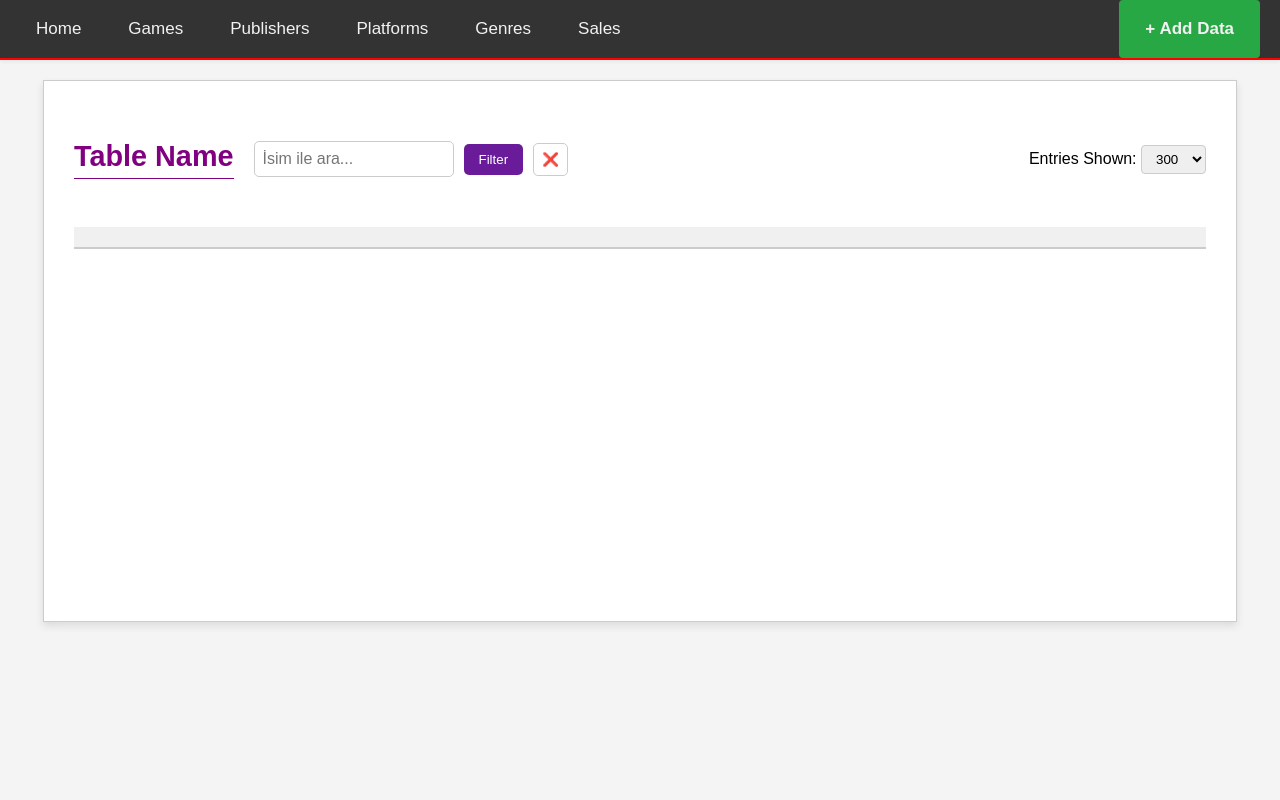
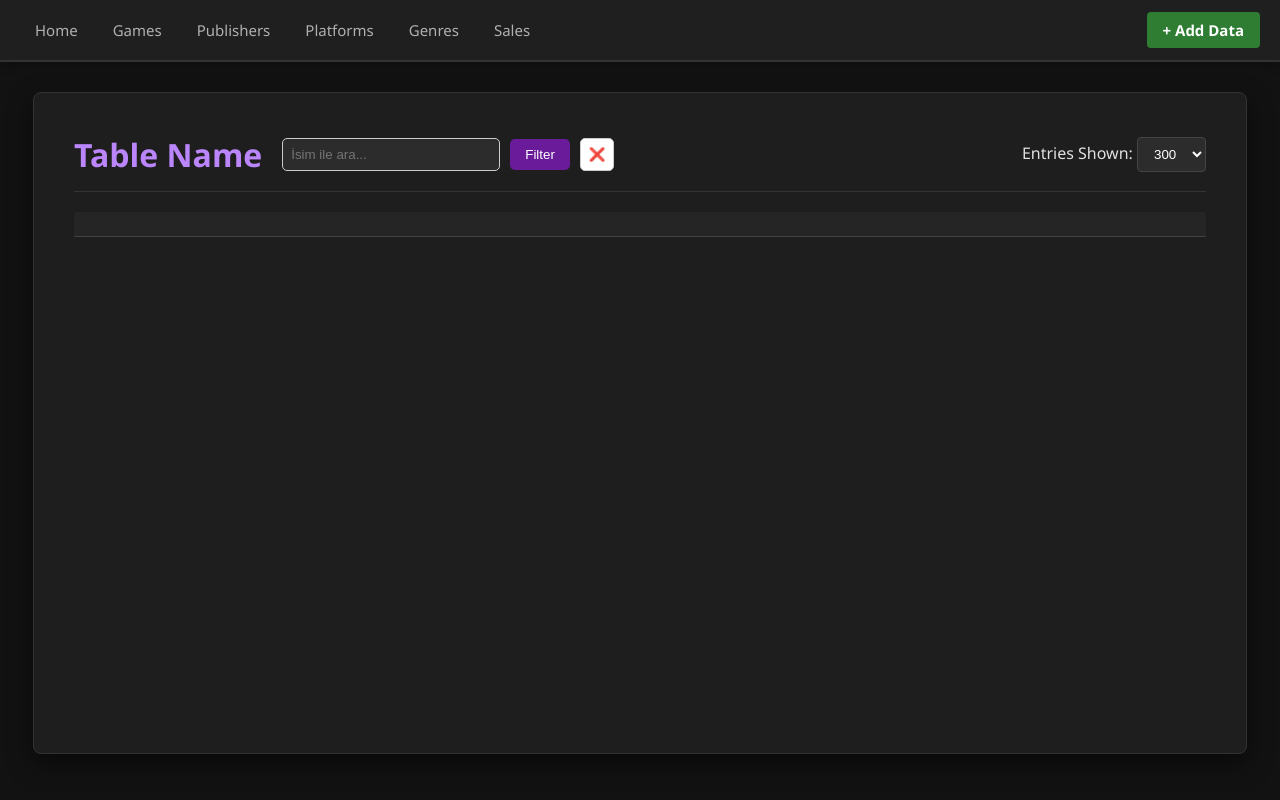
Before and after one commit to Ladger/databeez-blg317e-project, a Flask app: page /table_view in a window 1280 px wide. Run offline with Flask 3, Linux system fonts and the light colour scheme.

Commit message:
week 11 -zeynep nur genel
+general UI & layout update

```diff
--- a/static/js/navbar.js
+++ b/static/js/navbar.js
@@ -13,14 +13,8 @@
                 <a href="/table_view?id=Sales" class="nav-link" id="nav-Sales">Sales</a>
             </div>
 
-            <div class="add-section dropdown">
-                <button class="nav-link add-button dropbtn">+ Add Data</button>
-                <div class="dropdown-content">
-                    <a href="/add_entry?type=table-1">Add Game</a>
-                    <a href="/add_entry?type=table-2">Add Publisher</a>
-                    <a href="/add_entry?type=table-3">Add Platform</a>
-                    <a href="/add_entry?type=table-4">Add Genre</a>
-                </div>
+            <div class="add-section">
+                <a href="/add_entry?type=game" class="nav-link add-button">+ Add Data</a>
             </div>
         </nav>
         `;
@@ -31,24 +25,23 @@
 function highlightActiveLink() {
     const path = window.location.pathname;
     const urlParams = new URLSearchParams(window.location.search);
-    const tableId = urlParams.get('id'); // URL'den ?id=Game gibi değeri alır
+    const tableId = urlParams.get('id');
 
-    // Önceki tüm aktif sınıfları temizle
+    // Temizlik
     document.querySelectorAll('.nav-link').forEach(link => link.classList.remove('active'));
     document.querySelector('.add-button')?.classList.remove('active');
 
-    // 1. Ana Sayfa Kontrolü
+    // 1. Ana Sayfa
     if (path === '/') {
         document.getElementById('nav-welcome')?.classList.add('active');
     }
-    // 2. Tablo Sayfası Kontrolü
+    // 2. Tablo Sayfaları
     else if (path.includes('/table_view') && tableId) {
         const targetLink = document.getElementById(`nav-${tableId}`);
         if (targetLink) targetLink.classList.add('active');
     }
-    // 3. Ekleme Sayfaları Kontrolü:
-    // Merkezi form sayfası veya POST dönüşleri için aktiflik kontrolü.
-    else if (path.includes('/add_entry') || path.includes('/add_')) {
+    // 3. Ekleme Sayfası (Butonun parlaması için)
+    else if (path.includes('/add_entry')) {
         document.querySelector('.add-button')?.classList.add('active');
     }
 }
--- a/static/style.css
+++ b/static/style.css
@@ -1,88 +1,103 @@
+/* --- GENEL AYARLAR (Body & Reset) --- */
 body {
-    font-family: Arial, sans-serif;
+    font-family: 'Segoe UI', Tahoma, Geneva, Verdana, sans-serif; /* Daha modern font */
     margin: 0;
     padding: 0;
-    background-color: #f4f4f4;
+    background-color: #121212; /* Tam siyah değil, çok koyu gri (Göz yormaz) */
+    color: #e0e0e0;            /* Yazılar kırık beyaz */
 }
 
+/* --- ANA KUTU (Content Area) --- */
 #content-area {
-    margin: 20px auto;
-    padding: 20px;
+    margin: 30px auto;
+    padding: 30px;
     width: 90%;
-    min-height: 500px;
-    background-color: white;
-    border: 1px solid #ccc;
-    box-shadow: 0 4px 8px rgba(0, 0, 0, 0.1);
+    max-width: 1200px;
+    min-height: 600px;
+    background-color: #1e1e1e; /* Koyu kart rengi */
+    border: 1px solid #333;    /* Çok ince gri çerçeve */
+    box-shadow: 0 10px 25px rgba(0, 0, 0, 0.5); /* Derinlik hissi */
+    border-radius: 8px;        /* Köşeleri yumuşat */
 }
 
+/* --- ÜST MENÜ (Navbar / Toolbar) --- */
+/* İki tane toolbar tanımı vardı, birleştirdim */
 .toolbar {
     display: flex;
     justify-content: space-between;
     align-items: center;
-    background-color: white;
-    padding: 10px 20px;
-    border-bottom: 2px solid red;
-    box-shadow: 0 2px 4px rgba(0, 0, 0, 0.05);
+    background-color: #1f1f1f; /* Menü arkaplanı */
+    padding: 0 20px;
+    height: 60px;
+    border-bottom: 2px solid #333;
+    box-shadow: 0 2px 10px rgba(0,0,0,0.3);
 }
 
 .table-links {
     display: flex;
-    gap: 15px;
+    gap: 5px;
 }
 
 .nav-link {
     text-decoration: none;
-    color: #333;
-    padding: 5px 10px;
-    font-size: 14px;
-    border-bottom: 1px solid #333;
-    transition: all 0.2s;
+    color: #b0b0b0; /* Pasif link rengi */
+    padding: 10px 15px;
+    font-size: 15px;
+    font-weight: 500;
+    border-radius: 4px;
+    transition: all 0.3s ease;
+    border: none; /* Alt çizgiyi kaldırdım, modern buton tarzı yaptım */
 }
 
 .nav-link:hover {
-    color: #007bff;
-    border-bottom: 1px solid #007bff;
+    background-color: #333;
+    color: #fff;
 }
 
+/* Aktif Sekme (Seçili Olan) */
 .nav-link.active {
-    border: 1px solid red;
-    border-bottom: 3px solid red;
-    background-color: #ffebeb;
-    color: #d90000;
+    background-color: #383838; /* Hafif açık gri */
+    color: #bb86fc;            /* Neon Mor */
+    border-bottom: 3px solid #bb86fc;
     font-weight: bold;
+}
+
+/* --- EKLEME BUTONLARI (Add Section) --- */
+.add-section {
+    display: flex;
+    align-items: center;
+}
+
+.add-button {
+    background-color: #2e7d32; /* Koyu Yeşil */
+    color: white;
+    font-weight: bold;
+    padding: 8px 16px;
     border-radius: 4px;
-    padding: 5px 10px;
+    text-decoration: none;
+    transition: background 0.3s;
+}
+
+.add-button:hover {
+    background-color: #4caf50; /* Parlak Yeşil */
 }
 
 .add-button.active {
-    border: 1px solid white;
-    background-color: #1e7e34;
+    border: 1px solid #81c784;
+    background-color: #1b5e20;
 }
 
-.add-section {
-    background-color: #28a745;
-    padding: 5px 10px;
-    border-radius: 4px;
+/* --- KARŞILAMA METNİ --- */
+.welcome-text {
+    text-align: center;
+    font-size: 3em;
+    color: #bb86fc; /* Neon Mor */
+    margin-top: 60px;
+    font-family: 'Segoe UI', sans-serif;
+    text-shadow: 0 0 15px rgba(187, 134, 252, 0.3);
 }
 
-.add-button {
-    color: white;
-    font-weight: bold;
-    border-bottom: none;
-}
-
-.add-button:hover {
-    background-color: #218838;
-}
-
-.welcome-text {
-    text-align: center;
-    font-size: 2.5em;
-    color: #555;
-    margin-top: 50px;
-    font-family: cursive, sans-serif;
-}
-
+/* --- TABLO SAYFASI DÜZENİ --- */
 .table-page-container {
     padding: 10px;
 }
@@ -92,268 +107,221 @@
     justify-content: space-between;
     align-items: center;
     margin-bottom: 20px;
+    border-bottom: 1px solid #333;
+    padding-bottom: 15px;
 }
 
+/* Tablo Başlığı */
 .table-title-mor {
-    font-size: 1.8em;
-    color: purple;
+    font-size: 2em;
+    color: #bb86fc; /* Koyu zeminde okunur mor */
     margin: 0;
-    border-bottom: 1px solid purple;
-    padding-bottom: 5px;
+    border-bottom: none;
 }
 
+/* Dropdown (Kaç adet gösterileceği) */
 .entry-count-dropdown select {
-    padding: 5px 10px;
+    background-color: #2c2c2c;
+    color: white;
+    padding: 8px 12px;
     border-radius: 4px;
-    border: 1px solid #ccc;
+    border: 1px solid #444;
 }
 
+/* --- TABLO SATIRLARI --- */
+/* Başlık Satırı */
 .table-headers-row {
     display: grid;
     font-weight: bold;
-    background-color: #f0f0f0;
-    border-bottom: 2px solid #ccc;
-    padding: 10px 0;
+    background-color: #252525; /* Tablo başlık zemini */
+    color: #bb86fc;            /* Başlık yazıları mor */
+    border-bottom: 1px solid #444;
+    padding: 12px 0;
+    border-radius: 4px 4px 0 0;
 }
 
 .table-header-cell {
-    padding: 5px 10px;
-    overflow: hidden;
-    text-overflow: ellipsis;
-    white-space: nowrap;
+    padding: 0 10px;
+    text-transform: uppercase;
+    font-size: 0.85rem;
+    letter-spacing: 1px;
 }
 
+/* Veri Satırları */
 .table-entry {
     display: grid;
-    border-bottom: 3px solid #007bff;
-    margin-top: 10px;
-    padding: 5px 0;
-    background-color: #f9f9ff;
+    border-bottom: 1px solid #333; /* İnce gri çizgi */
+    padding: 12px 0;
+    background-color: #1e1e1e;
+    color: #ddd;
     transition: background-color 0.2s;
+    align-items: center;
 }
 
 .table-entry:hover {
-    background-color: #e6f7ff;
+    background-color: #2d2d2d; /* Üzerine gelince hafif aydınlan */
 }
 
 .table-data-cell {
-    padding: 5px 10px;
-    font-size: 0.9em;
+    padding: 0 10px;
+    font-size: 0.95em;
+    white-space: nowrap;
     overflow: hidden;
     text-overflow: ellipsis;
-    white-space: nowrap;
 }
 
-.container {
-    max-width: 600px;
-    margin: 20px auto;
-    padding: 20px;
-    border: 1px solid #ddd;
-    border-radius: 8px;
-    background-color: #fff;
-    box-shadow: 0 2px 5px rgba(0,0,0,0.05);
-}
-.container h1 {
-    color: #333;
-    border-bottom: 1px dashed #ccc;
-    padding-bottom: 10px;
-}
-.container label {
-    display: block;
-    margin-top: 15px;
-    font-weight: bold;
-}
-.container input[type="text"],
-.container input[type="number"] {
-    width: 100%;
-    padding: 10px;
-    margin-top: 5px;
-    box-sizing: border-box;
-    border: 1px solid #ccc;
-    border-radius: 4px;
-    font-size: 1em;
-}
-.container button {
-    background-color: #5cb85c;
-    color: white;
-    padding: 10px 15px;
-    border: none;
-    border-radius: 4px;
-    cursor: pointer;
-    margin-top: 25px;
-    font-size: 1.1em;
-}
-.container button:hover {
-    background-color: #4cae4c;
-}
-
+/* Detay Butonu (Ok işareti vb.) */
 .detail-btn {
     text-decoration: none;
     color: white;
-    background-color: #258eff;
-    font-size: 1.2em;
-    width: 30px;
-    height: 30px;
+    background-color: #333;
+    font-size: 1em;
+    width: 32px;
+    height: 32px;
     display: flex;
     justify-content: center;
     align-items: center;
     border-radius: 50%;
+    transition: all 0.2s;
 }
 
 .detail-btn:hover {
-    background-color: #1f74cf;
+    background-color: #bb86fc;
+    color: black;
 }
 
-/* Form Tab Bars */
+/* --- FORM ALANLARI (Ekleme Sayfası) --- */
+.container {
+    max-width: 600px;
+    margin: 40px auto;
+    padding: 30px;
+    border: 1px solid #333;
+    border-radius: 8px;
+    background-color: #1e1e1e; /* Form arka planı koyu */
+    box-shadow: 0 4px 15px rgba(0,0,0,0.5);
+}
+
+.container h1 {
+    color: #bb86fc;
+    border-bottom: 1px solid #444;
+    padding-bottom: 15px;
+    margin-top: 0;
+}
+
+.container label {
+    display: block;
+    margin-top: 20px;
+    color: #aaa;
+    font-size: 0.9em;
+}
+
+/* Input Alanları */
+.container input[type="text"],
+.container input[type="number"] {
+    width: 100%;
+    padding: 12px;
+    margin-top: 8px;
+    box-sizing: border-box;
+    background-color: #2c2c2c; /* Input içi koyu gri */
+    border: 1px solid #444;
+    border-radius: 4px;
+    color: white; /* Yazılan yazı beyaz */
+    font-size: 1em;
+}
+
+.container input:focus {
+    outline: none;
+    border-color: #bb86fc;
+    background-color: #333;
+}
+
+/* Form Butonu */
+.container button {
+    background-color: #bb86fc; /* Mor Buton */
+    color: #000;
+    padding: 12px 20px;
+    border: none;
+    border-radius: 4px;
+    cursor: pointer;
+    margin-top: 30px;
+    font-size: 1.1em;
+    font-weight: bold;
+    width: 100%;
+    transition: transform 0.1s;
+}
+
+.container button:hover {
+    background-color: #9965f4;
+    transform: scale(1.01);
+}
+
+/* --- TABLI FORMLAR (Form Tabs) --- */
 .form-tabs {
-    display: flex;
-    justify-content: center;
-    margin-bottom: 20px;
-    background-color: #eee;
-    padding: 10px;
-    border-radius: 8px;
-    gap: 10px;
+    background-color: #2c2c2c;
+    border: 1px solid #444;
 }
 
 .form-tab-link {
-    text-decoration: none;
-    color: #555;
-    padding: 8px 16px;
-    border-radius: 20px;
-    font-weight: bold;
-    transition: background-color 0.2s, color 0.2s;
-    background-color: white;
-    border: 1px solid #ddd;
+    background-color: #1e1e1e;
+    color: #aaa;
+    border: 1px solid #444;
 }
 
 .form-tab-link:hover {
-    background-color: #e2e6ea;
-    color: #333;
+    background-color: #333;
+    color: white;
 }
 
 .form-tab-link.active {
-    background-color: #007bff;
-    color: white;
-    border-color: #007bff;
-    box-shadow: 0 2px 4px rgba(0,0,0,0.2);
+    background-color: #bb86fc;
+    color: black;
+    border-color: #bb86fc;
 }
 
-/* Form içi ayırıcı çizgi */
+/* Ayırıcılar */
 .form-separator {
-    margin: 30px 0 15px 0;
-    border: 0;
-    border-top: 1px dashed #ccc;
-    position: relative;
-    height: 1em;
+    border-top: 1px dashed #444;
 }
 
 .form-separator-text {
-    position: absolute;
-    top: -12px;
-    left: 0;
-    background-color: #fff;
-    padding-right: 10px;
-    font-style: italic;
-    color: #007bff;
-    font-weight: bold;
-    font-size: 0.9em;
-}
-/* Navbar Temel */
-.toolbar {
-    background-color: #333;
-    overflow: hidden;
-    display: flex;
-    justify-content: space-between;
-    padding: 0 20px;
-    align-items: center;
+    background-color: #1e1e1e; /* Çizgi üstündeki yazı arka planı */
+    color: #bb86fc;
 }
 
-.nav-link {
-    float: left;
-    display: block;
-    color: #f2f2f2;
-    text-align: center;
-    padding: 14px 16px;
-    text-decoration: none;
-    font-size: 17px;
-    border: none;
-    background: none;
-    cursor: pointer;
+/* --- DROPDOWN MENÜ (Navbar içi) --- */
+.dropdown-content {
+    background-color: #2c2c2c;
+    border: 1px solid #444;
+    box-shadow: 0 8px 16px rgba(0,0,0,0.5);
 }
 
-.nav-link:hover, .dropdown:hover .dropbtn {
-    background-color: #ddd;
+.dropdown-content a {
+    color: #e0e0e0;
+}
+
+.dropdown-content a:hover {
+    background-color: #bb86fc;
     color: black;
 }
 
-.nav-link.active {
-    background-color: #04AA6D;
+/* --- ARAMA KUTUSU --- */
+#search-input {
+    background-color: #2c2c2c;
     color: white;
+    border: 1px solid #444;
 }
 
-/* Dropdown Menü Stilleri */
-.dropdown {
-    position: relative;
-    display: inline-block;
+#search-results {
+    background: #2c2c2c;
+    border: 1px solid #444;
 }
 
-.dropdown-content {
-    display: none;
-    position: absolute;
-    right: 0;
-    background-color: #f9f9f9;
-    min-width: 160px;
-    box-shadow: 0px 8px 16px 0px rgba(0,0,0,0.2);
-    z-index: 10;
+.search-item {
+    color: #ddd;
+    border-bottom: 1px solid #444;
 }
 
-.dropdown-content a {
+.search-item:hover {
+    background-color: #bb86fc;
     color: black;
-    padding: 12px 16px;
-    text-decoration: none;
-    display: block;
-    text-align: left;
 }
-
-.dropdown-content a:hover {background-color: #f1f1f1;}
-
-.dropdown:hover .dropdown-content {
-    display: block;
-}
-/* Arama Kutusu ve Sonuç Listesi için Stil */
-.search-container {
-    position: relative;
-    width: 100%;
-    max-width: 500px;
-    margin: 30px auto;
-}
-#search-input {
-    width: 100%;
-    padding: 12px;
-    font-size: 16px;
-    border: 2px solid #ccc;
-    border-radius: 5px;
-    box-sizing: border-box; /* Padding taşmasını önler */
-}
-#search-results {
-    position: absolute;
-    top: 100%;
-    left: 0;
-    right: 0;
-    background: white;
-    border: 1px solid #ccc;
-    border-top: none;
-    list-style: none;
-    padding: 0;
-    margin: 0;
-    z-index: 999;
-}
-.search-item {
-    padding: 10px;
-    border-bottom: 1px solid #eee;
-    cursor: pointer;
-    text-align: left;
-}
-.search-item:hover {
-    background-color: #f1f1f1;
-}
--- a/templates/index.html
+++ b/templates/index.html
@@ -70,7 +70,7 @@
         </div>
 
         <div class="search-container">
-            <input type="text" id="search-input" placeholder="Oyun, Yayıncı veya Platform ara..." autocomplete="off">
+            <input type="text" id="search-input" placeholder="Search for Games, Platforms or Publishers..." autocomplete="off">
             <ul id="search-results"></ul>
         </div>
 
--- a/templates/table_view.html
+++ b/templates/table_view.html
@@ -7,6 +7,7 @@
     <link rel="stylesheet" href="{{ url_for('static', filename='style.css') }}">
 </head>
 <body>
+
     <div id="navbar-placeholder"></div>
 
     <main id="content-area">
```
Also changed, not shown: templates/detailed_view.html (+15 -0 lines).
